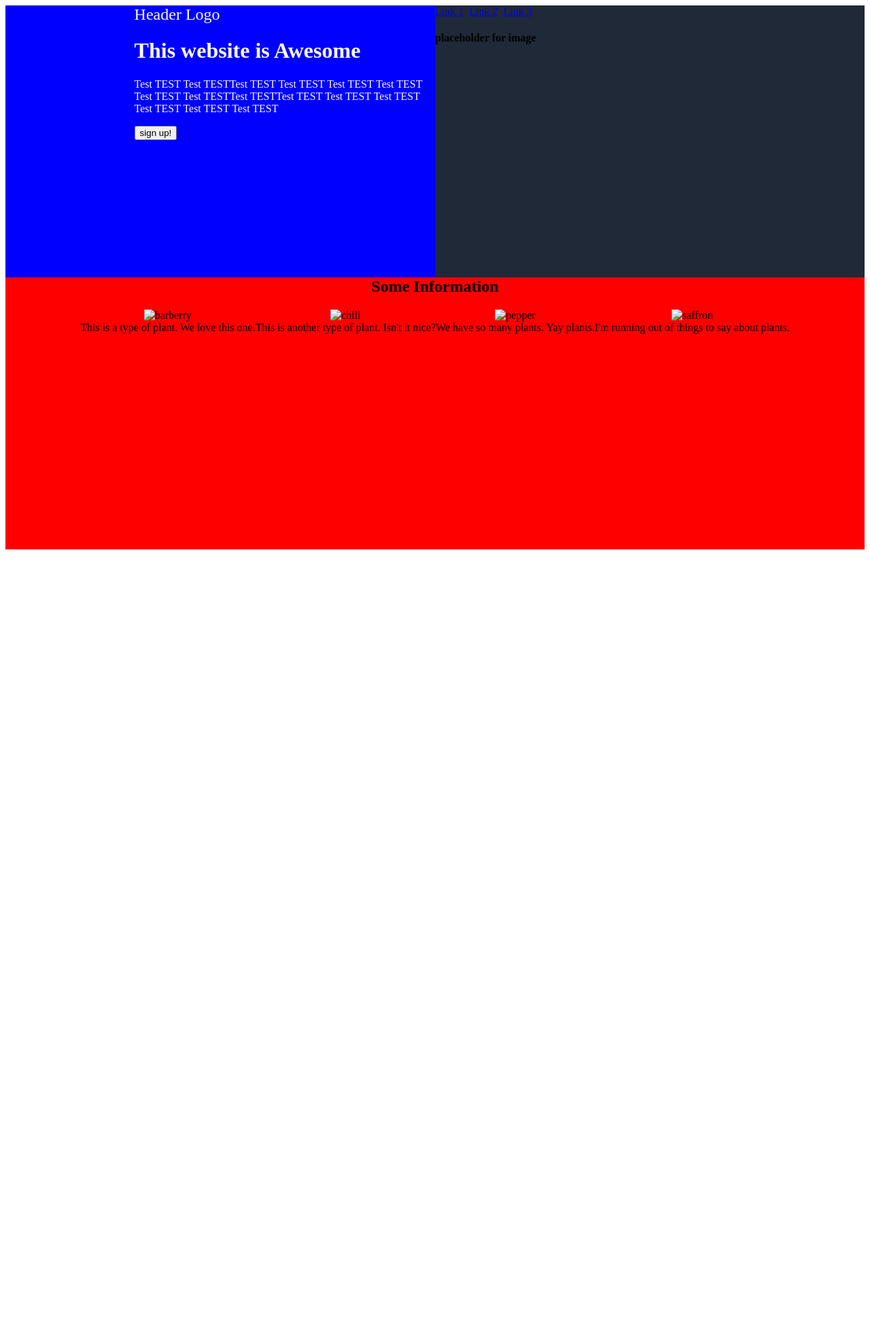
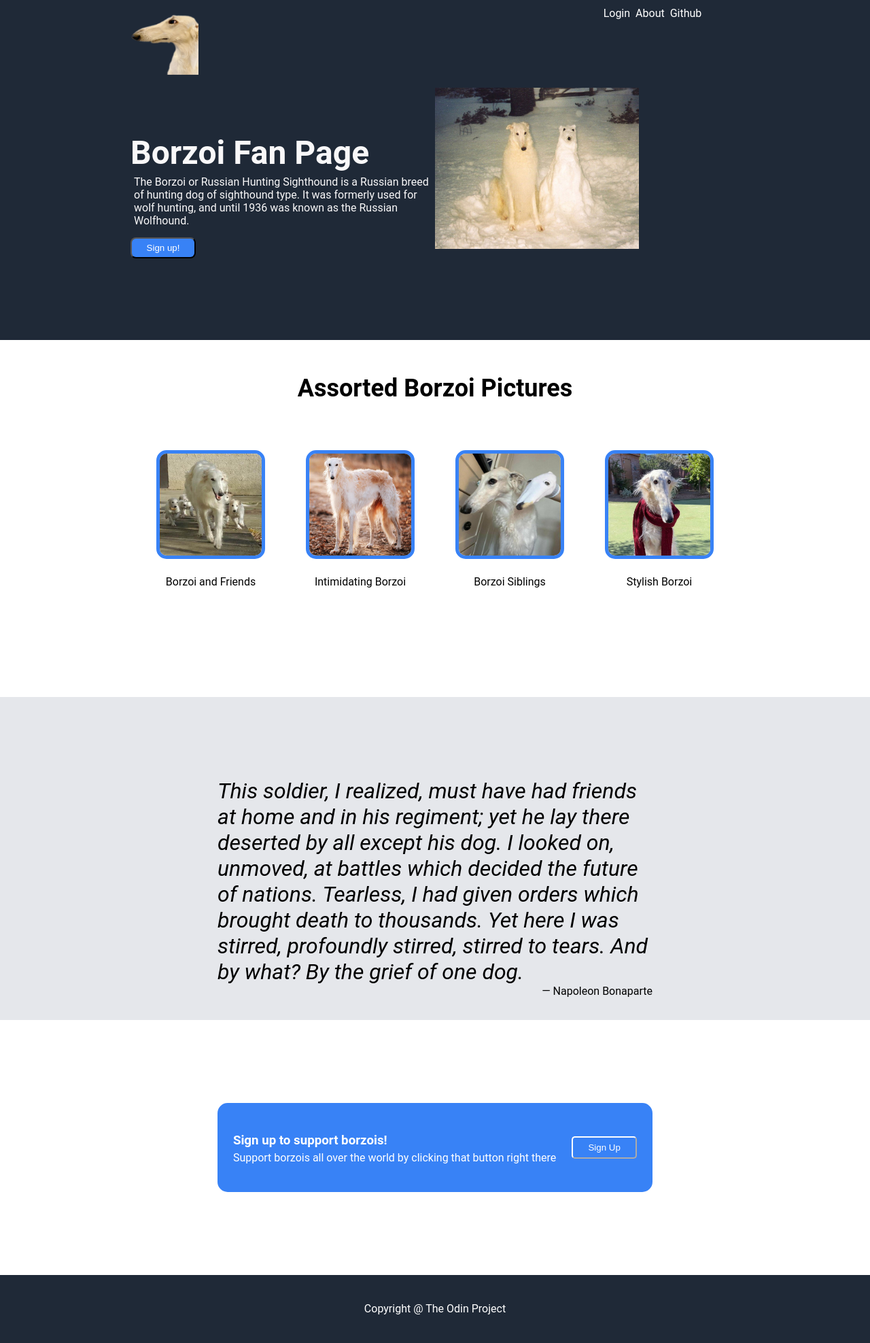
Before and after one commit to KierankThompson/landing-page, a plain HTML site: page index.html in a window 1280 px wide. Shown: the whole page at 68% size. Before the commit the page ends 816 px from the top, so only its background shows below. Drawn offline with Linux system fonts and the light colour scheme.

Commit message:
final touches

```diff
--- a/index.html
+++ b/index.html
@@ -11,52 +11,61 @@
         <div class="header">
             <div class="headerLeft">
                 <div class="signupLeft">
-                    <div class="logo"> Header Logo</div>
-                    <h1>This website is Awesome</h1>
-                    <p> Test TEST Test TESTTest TEST Test TEST Test TEST Test TEST Test TEST Test TESTTest TESTTest TEST Test TEST Test TEST Test TEST Test TEST Test TEST</p>
-                    <button>sign up!</button>
+                    <img class="logo" src="./images/borzoilogo.png" alt="borzoi logo">
+                    <h1>Borzoi Fan Page</h1>
+                    <p>The Borzoi or Russian Hunting Sighthound is a Russian breed of hunting dog of sighthound type. It was formerly used for wolf hunting, and until 1936 was known as the Russian Wolfhound.</p>
+                    <button>Sign up!</button>
                 </div>
             </div>
 
             <div class="headerRight">
                 <ul>
-                    <li><a href="index.html">Link 1</a></li>
-                    <li><a href="index.html">Link 2</a></li>
-                    <li><a href="index.html">Link 3</a></li>
+                    <li><a href="index.html">Login</a></li>
+                    <li><a href="https://en.wikipedia.org/wiki/Borzoi">About</a></li>
+                    <li><a href="https://github.com/KierankThompson">Github</a></li>
                 </ul>
-                <h4>placeholder for image</h4>
+                <img src="./images/borzoiTitle.jpg" alt="borzoi title">
             </div>
         </div>
 
-
         <div class="images">
-            <h2> Some Information</h2>
+            <h2>Assorted Borzoi Pictures</h2>
             <div class="container">
                 <div class="info">
-                  <img src="./images/barberry.png" alt="barberry">
-                  <div class="text">This is a type of plant. We love this one.</div>
+                  <img src="./images/borzoi1.png" alt="borzoi #1">
+                  <div class="text">Borzoi and Friends</div>
                 </div>
                 <div class="info">
-                  <img src="./images/chilli.png" alt="chili">
-                  <div class="text">This is another type of plant. Isn't it nice?</div>
+                  <img src="./images/borzoi2.png" alt="borzoi #2">
+                  <div class="text">Intimidating Borzoi</div>
                 </div>
                 <div class="info">
-                  <img src="./images/pepper.png" alt="pepper">
-                  <div class="text">We have so many plants. Yay plants.</div>
+                  <img src="./images/borzoi3.png" alt="borzoi #3">
+                  <div class="text">Borzoi Siblings</div>
                 </div>
                 <div class="info">
-                  <img src="./images/saffron.png" alt="saffron">
-                  <div class="text">I'm running out of things to say about plants.</div>
+                  <img src="./images/borzoi4.jpg" alt="borzoi #4">
+                  <div class="text">Stylish Borzoi</div>
                 </div>
               </div>
         </div>
 
-        <div class="quotes">
-
+        <div class="quoteBlock">
+          <div class="container">
+            <p class="quote">This soldier, I realized, must have had friends at home and in his regiment; yet he lay there deserted by all except his dog. I looked on, unmoved, at battles which decided the future of nations. Tearless, I had given orders which brought death to thousands. Yet here I was stirred, profoundly stirred, stirred to tears. And by what? By the grief of one dog.</p>
+            <p class="author">― Napoleon Bonaparte</p>
+          </div>
         </div>
 
         <footer>
-
+          <div class="callAction">
+            <div class="callText">
+              <h3>Sign up to support borzois!</h3>
+              <p>Support borzois all over the world by clicking that button right there</p>
+            </div>
+            <button class="callButt">Sign Up</button>
+          </div>
         </footer>
+        <div class="bottom">Copyright @ The Odin Project</div>
     </body>
 </html>
--- a/styles.css
+++ b/styles.css
@@ -1,4 +1,7 @@
-
+body{
+    margin: 0px;
+    font-family: 'Roboto', sans-serif;
+}
 
 
 
@@ -7,39 +10,74 @@
     background-color:#1F2937;
     flex-direction: column;
     flex-basis: 50%;
-    height: 400px;
+    height: 500px;
 }
 
 
 .headerLeft {
-    background-color: blue;
     padding-left: 15%;
     box-sizing: border-box;
 }
 
+.headerLeft button{
+    border-radius: 8px;
+    background-color: #3882f6;
+    height: 25px;
+    width: 80px;
+    margin: 0px;
+    box-sizing: content-box;
+    color: white;
+    margin-top: 10px;
+}
+
+
+.headerLeft p{
+    margin: 5px;
+}
 
 .header ul{
     list-style-type: none;
-    text-decoration: none;
-    color: #E5E7EB;
     font-size: 16px;
     margin: 0;
     padding: 0;
     display: flex;
     gap: 8px;
+    align-self: center;
+    margin-top: 10px;
+    margin-bottom: 100px;
+}
+
+.header ul a{
+    text-decoration: none;
+    color: white;
 }
 
 .header{
     display:flex;
-    height: 400px;
+    height: 500px;
     margin: 0px;
 }
 .headerLeft{
     color: #f9f8f9;
 }
 
+.headerLeft h1{
+    font-size: 48px;
+    margin-bottom: 5px;
+    font-weight: 700
+}
+
+
+.headerRight img {
+    width: 300px;
+    height: 300x;
+}
+
 .logo{
-    font-size: 24px;
+    width: 100px;
+    height: 100px;
+    margin-bottom: 50px;
+    margin-top: 10px;
 }
 
 .div{
@@ -48,17 +86,108 @@
 
 .images{
     text-align: center;
-    height: 400px;
-    background-color: red;
+    height: 475px;
+    background-color: white;
     margin: 0px;
 }
 
-.container
+.images .container
 {
     display: flex;
     justify-content: center;
+    align-content: center;
+    gap: 20px;
 }
 
 .images h2{
+    margin: 50px;
+    font-size: 36px;
+}
+
+.images img {
+    width: 150px;
+    height: 150px;
+    border: 5px solid;
+    border-color: #3882f6;
+    border-radius: 15px;
+    margin: 20px;
+}
+
+
+.quoteBlock{
+    height: 475px;
+    background-color: #E5E7EB;
+    margin: 0px;
+    display: flex;
+    justify-content: center;
+    align-items: center;
+}
+
+.quoteBlock .container{
+    width: 50%;
+    height: 50%;
+    display: flex;
+    flex-direction: column;
+    align-items: right;
+}
+
+.quoteBlock .container .quote{
+    font-size: 200%;
+    font-style: italic;
+    margin: 0px;
+}
+
+.quoteBlock .container .author{
+    text-align: end;
+    margin: 0px;
+}
+
+
+footer{
+    height: 375px;
+    background-color: white;
+    display:flex;
+    flex-direction: column;
+    align-items: center;
+    justify-content: center;
+}
+
+footer .callAction{
+    width: 50%;
+    border-radius: 15px;
+    height: 35%;
+    background-color: #3882f6;
+    display: flex;
+    justify-content: space-evenly;
+    align-items: center;
+    color: white;
+}
+
+footer .callAction .callText h3{
+    margin-bottom: 5px;
+}
+
+footer .callAction .callText p{
     margin-top: 0px;
 }
+
+
+
+footer .callAction button{
+    background-color: #3882f6;
+    border-color: white;
+    color: white;
+    height: 25%;
+    width: 15%;
+    border-radius: 5px;
+}
+
+
+.bottom{
+    background-color: #1F2937;
+    text-align: center;
+    vertical-align: middle;
+    color: white;
+    height: 100px;
+    line-height: 100px;
+}
```
Also changed, not shown: 1 other file.
